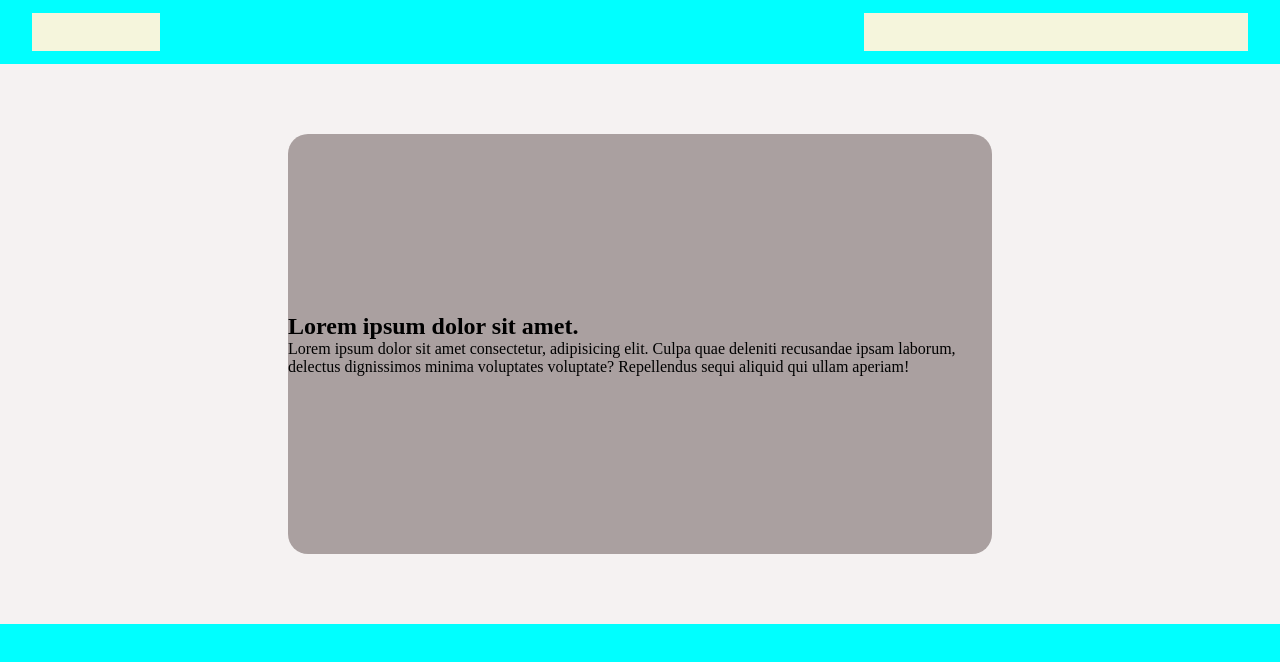
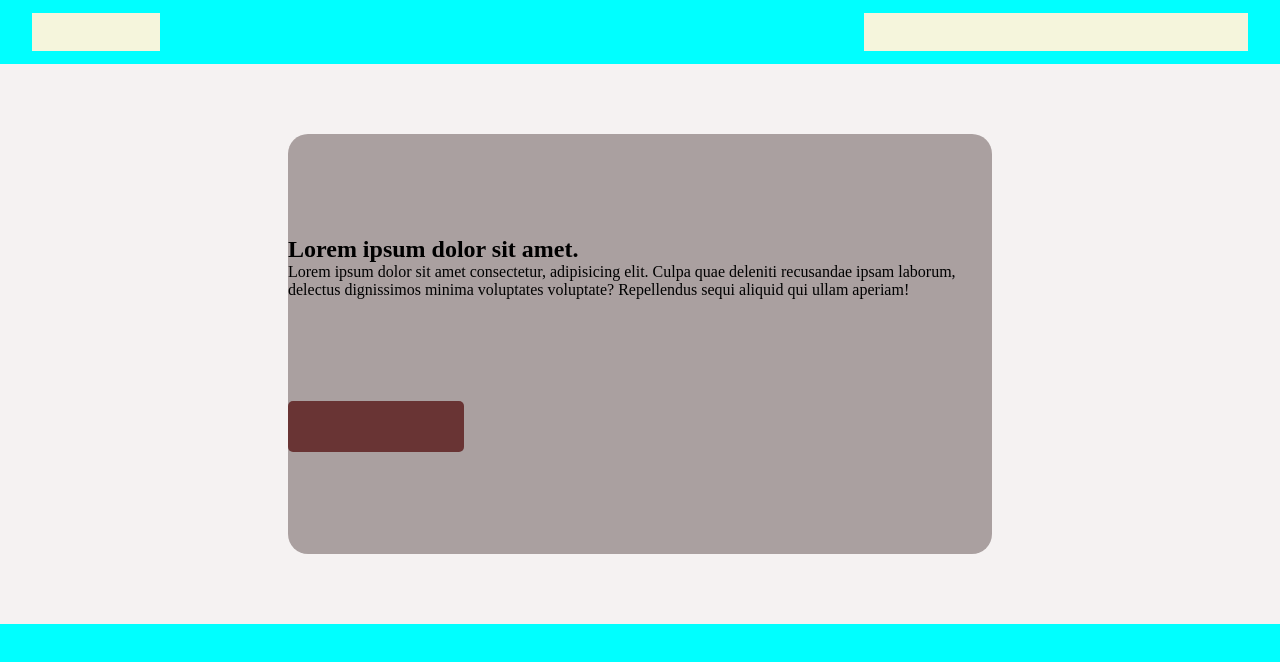
Before and after one commit to CristoforosChoras/portofolio-v1, a website: page src/index.html in a window 1280 px wide. Shown: the top 662 px of the page. Drawn offline with nearby package versions, Linux system fonts and the light colour scheme; files that its build step writes are made by us from their sources.

Commit message:
intro button and text

```diff
--- a/src/scss/layouts/_main-content.scss
+++ b/src/scss/layouts/_main-content.scss
@@ -23,7 +23,14 @@ main{
       display: flex;
       flex-direction: column;
       align-items: center;
-      justify-content: center;
+      justify-content: space-evenly;
+      .button-more-for-past{
+        width: 25%;
+        height: 12%;
+        background-color: #693434;
+        align-self: flex-start;
+        border-radius: 5px;
+      }
     }
     // div button dimensions and styles
   }
```
